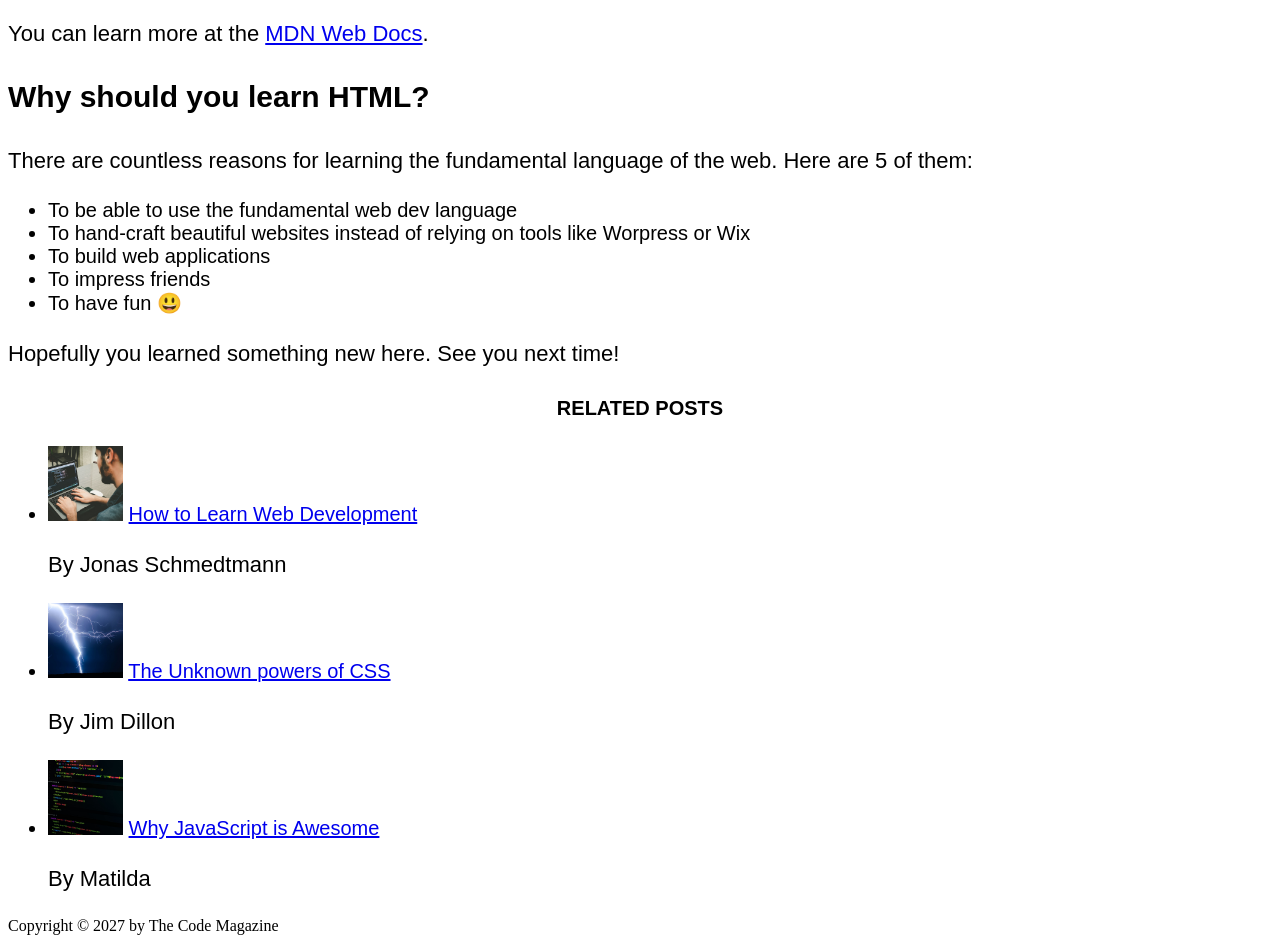
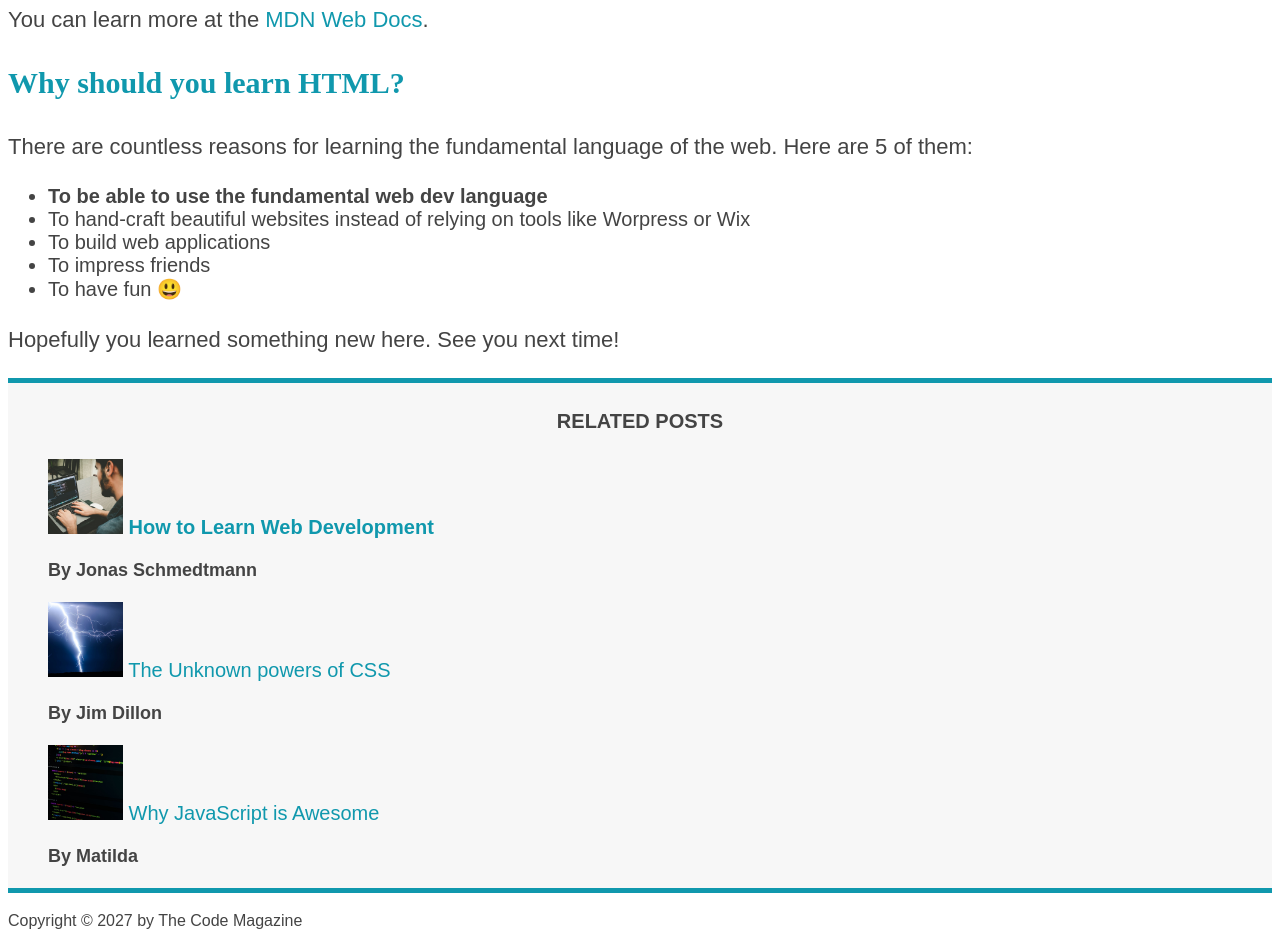
Before and after one commit to ricardocruz29/udemyResponsiveWebsites, a plain HTML site: page CSSFundamentals/index.html in a window 1280 px wide. Shown: the part 1072-2021 px from the top of the page. Drawn offline with Linux system fonts and the light colour scheme.

Commit message:
Continuation of CSS fundamentals

```diff
--- a/CSSFundamentals/index.html
+++ b/CSSFundamentals/index.html
@@ -9,7 +9,7 @@
   </head>
   <body>
     <!-- Heading -->
-    <header>
+    <header class="main-header">
       <h1>📘 The Code Magazine</h1>
 
       <!-- Navigation -->
@@ -31,7 +31,9 @@
           height="50"
           width="50"
         />
-        <p>Posted by <strong>Laura Jones</strong> on Monday, June 21st 2027</p>
+        <p id="author">
+          Posted by <strong>Laura Jones</strong> on Monday, June 21st 2027
+        </p>
         <img
           src="./resources/post-img.jpg"
           alt="HTML code on a screen"
@@ -99,7 +101,7 @@
     <!-- Aside information that complements information written in the article -->
     <aside>
       <h4>Related posts</h4>
-      <ul>
+      <ul class="related-list">
         <li>
           <img
             src="./resources/related-1.jpg"
@@ -108,7 +110,7 @@
             height="75"
           />
           <a href="#">How to Learn Web Development</a>
-          <p>By Jonas Schmedtmann</p>
+          <p class="related-author">By Jonas Schmedtmann</p>
         </li>
         <li>
           <img
@@ -118,7 +120,7 @@
             height="75"
           />
           <a href="#">The Unknown powers of CSS</a>
-          <p>By Jim Dillon</p>
+          <p class="related-author">By Jim Dillon</p>
         </li>
         <li>
           <img
@@ -128,14 +130,14 @@
             height="75"
           />
           <a href="#">Why JavaScript is Awesome</a>
-          <p>By Matilda</p>
+          <p class="related-author">By Matilda</p>
         </li>
       </ul>
     </aside>
 
     <footer>
       <!-- &copy; is an HTML entity. There are tables of this codes refering to different symbols -->
-      Copyright &copy; 2027 by The Code Magazine
+      <p id="copyright">Copyright &copy; 2027 by The Code Magazine</p>
     </footer>
   </body>
 </html>
--- a/CSSFundamentals/style.css
+++ b/CSSFundamentals/style.css
@@ -1,33 +1,96 @@
+h1,
+h2,
+h4,
+h4,
+p,
+li {
+  font-family: sans-serif;
+  color: #444444;
+}
+
+h1,
+h2,
+h3 {
+  color: #1098ad;
+}
+
 h1 {
   font-size: 26px;
-  font-family: sans-serif;
   text-transform: uppercase;
   font-style: italic;
 }
+
 h2 {
   font-size: 40px;
-  font-family: sans-serif;
 }
 
 h3 {
   font-size: 30px;
-  font-family: sans-serif;
 }
 
 h4 {
   font-size: 20px;
-  font-family: sans-serif;
   text-transform: uppercase;
   text-align: center; /*center of parent element*/
 }
 
 p {
   font-size: 22px;
-  font-family: sans-serif;
   line-height: 1.5;
 }
 
 li {
   font-size: 20px;
-  font-family: sans-serif;
 }
+
+#author {
+  font-style: italic;
+  font-size: 18px;
+}
+
+#copyright {
+  font-size: 16px;
+}
+
+.related-author {
+  font-size: 18px;
+  font-weight: bold;
+}
+
+.related-list {
+  list-style: none;
+}
+
+.main-header {
+  background-color: #f7f7f7;
+}
+
+aside {
+  background-color: #f7f7f7;
+  border-top: 5px solid #1098ad;
+  border-bottom: 5px solid #1098ad;
+}
+
+li:first-child {
+  font-weight: bold;
+}
+
+a:link {
+  color: #1098ad;
+  text-decoration: none;
+}
+
+a:visited {
+  color: #1098ad;
+}
+
+a:hover {
+  color: orangered;
+  text-decoration: underline solid orangered;
+  font-weight: bold;
+}
+
+a:active {
+  background-color: black;
+  font-style: italic;
+}
```
